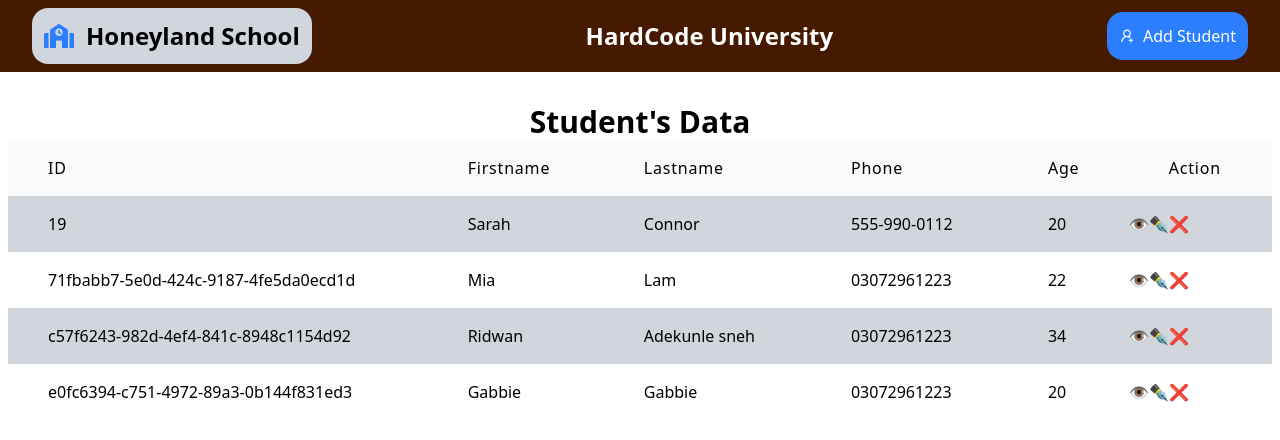
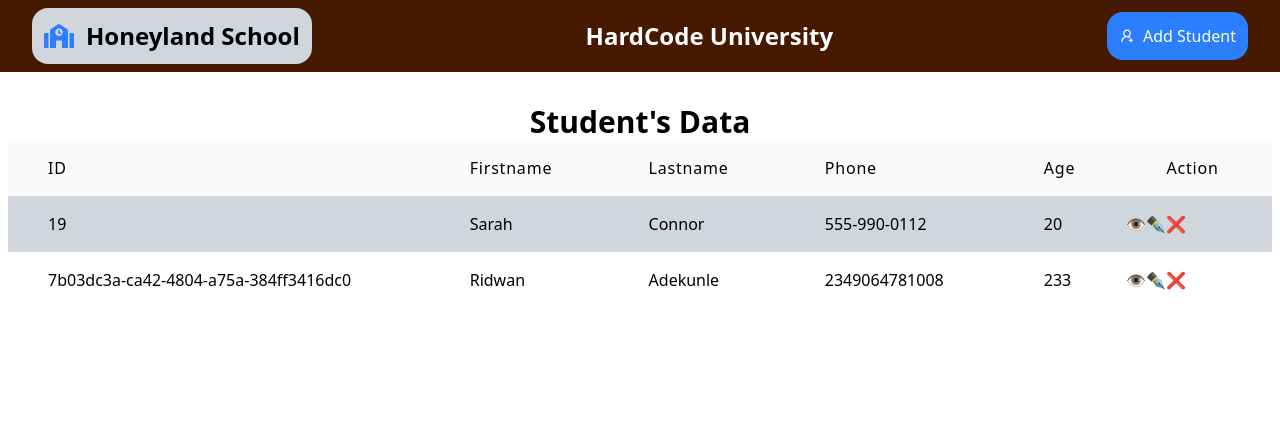
Before and after one commit to riscohfundz/React.js-CRUD, a React (Vite) app: page / in a window 1280 px wide. Shown: the top 440 px of the page. Built offline with nearby package versions, Linux system fonts and the light colour scheme; data requests are answered from the project's data file.

Commit message:
implement some changes on the createStudent component

```diff
--- a/db.json
+++ b/db.json
@@ -8,25 +8,11 @@
       "age": 20
     },
     {
-      "id": "71fbabb7-5e0d-424c-9187-4fe5da0ecd1d",
-      "firstName": "Mia",
-      "lastName": "Lam",
-      "age": "22",
-      "phone": "03072961223"
-    },
-    {
-      "id": "c57f6243-982d-4ef4-841c-8948c1154d92",
+      "id": "7b03dc3a-ca42-4804-a75a-384ff3416dc0",
       "firstName": "Ridwan",
-      "lastName": "Adekunle sneh",
-      "age": "34",
-      "phone": "03072961223"
-    },
-    {
-      "id": "e0fc6394-c751-4972-89a3-0b144f831ed3",
-      "firstName": "Gabbie",
-      "lastName": "Gabbie",
-      "age": "20",
-      "phone": "03072961223"
+      "lastName": "Adekunle",
+      "age": "233",
+      "phone": "2349064781008"
     }
   ],
   "scores": [
--- a/src/components/CreateStudent.jsx
+++ b/src/components/CreateStudent.jsx
@@ -18,7 +18,7 @@ const CreateStudent = () => {
   const studentSchemaValidation = object({
   firstName: string().required("Firstname is required"),
   lastName: string().required("Lastname is required"),
-  age: string().required("Age is rewuired"),
+  age: string().required("Age is required"),
   phone: string() .required("Phone number is required").matches(
   /^234\d{10}$/, "Phone number must start with 234 and be 13 digits total"),
 });
```
